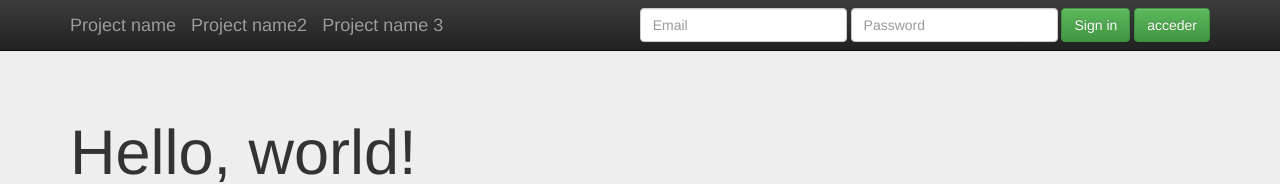
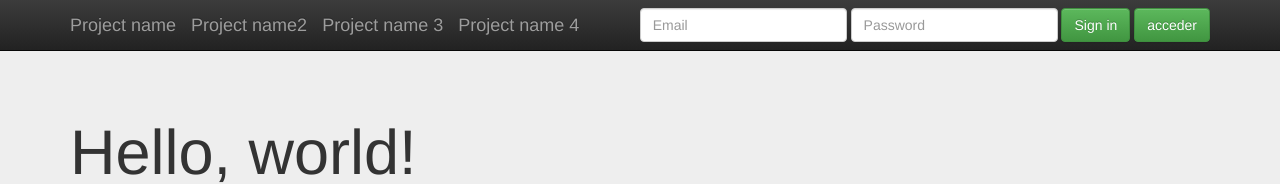
Before and after one commit to organizacion-prueb/demo-01, a plain HTML site: page index.html in a window 1280 px wide. Shown: the top 184 px of the page. Drawn offline with nearby package versions, Linux system fonts and the light colour scheme.

Commit message:
nuevo project name

```diff
--- a/index.html
+++ b/index.html
@@ -39,6 +39,7 @@
           <a class="navbar-brand" href="#">Project name</a>
           <a class="navbar-brand" href="#">Project name2</a>
           <a class="navbar-brand" href="#">Project name 3</a>
+          <a class="navbar-brand" href="#">Project name 4</a>
 
 
         </div>
```
